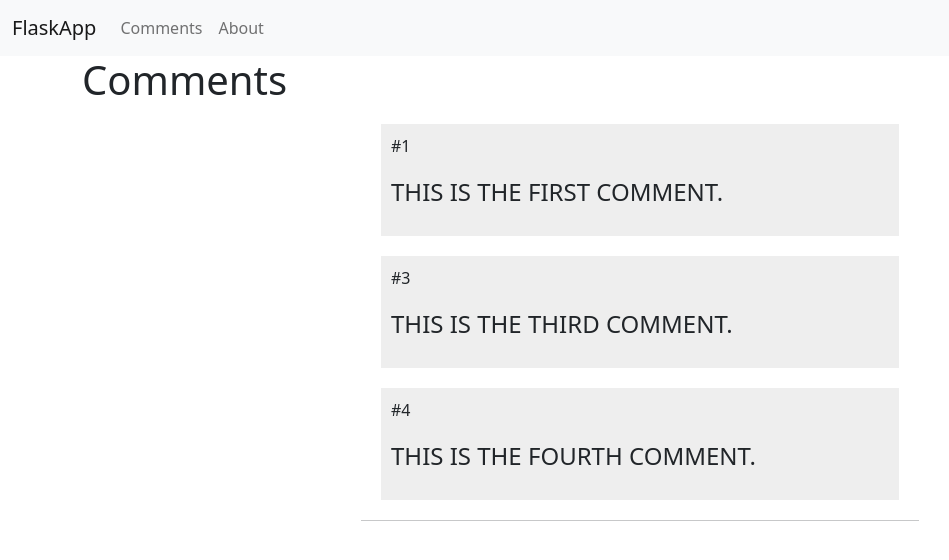
After one commit to ANDREIP211109/flask-bank-app, a Flask app: page /comments/ in a window 1280 px wide. The commit adds this page. Shown: the top 560 px of the page, without its empty margins (0-949 px from the left). Run offline with Flask 2, Linux system fonts and the light colour scheme.

Commit message:
update app.cpython-310.pyc, app.py and templates/index.html

```diff
--- a/app.py
+++ b/app.py
@@ -2,11 +2,20 @@ from flask import Flask, render_template
 
 app = Flask(__name__)
 
+@app.route('/')
+def hello():
+    return render_template('index.html')
 
-data={
-    'title': 'Bank'
-}
+@app.route('/comments/')
+def comments():
+    comments = ['This is the first comment.',
+                'This is the second comment.',
+                'This is the third comment.',
+                'This is the fourth comment.'
+                ]
 
-@app.route('/')
-def index():
-    return render_template('index.html', data=data)
+    return render_template('comments.html', comments=comments)
+
+@app.route('/about/')
+def about():
+    return render_template('about.html')
--- /dev/null
+++ b/templates/about.html
@@ -0,0 +1,6 @@
+{% extends 'base.html' %}
+
+{% block content %}
+    <h1>{% block title %} About {% endblock %}</h1>
+    <h3>FlaskApp is a Flask web application written in Python.</h3>
+{% endblock %}
--- /dev/null
+++ b/templates/base.html
@@ -0,0 +1,41 @@
+<!DOCTYPE html>
+<html lang="en">
+  <head>
+    <!-- Required meta tags -->
+    <meta charset="utf-8">
+    <meta name="viewport" content="width=device-width, initial-scale=1">
+
+    <!-- Bootstrap CSS -->
+    <link href="https://cdn.jsdelivr.net/npm/bootstrap@5.1.0/dist/css/bootstrap.min.css" rel="stylesheet" integrity="sha384-KyZXEAg3QhqLMpG8r+8fhAXLRk2vvoC2f3B09zVXn8CA5QIVfZOJ3BCsw2P0p/We" crossorigin="anonymous">
+
+    <title>{% block title %} {% endblock %} - FlaskApp</title>
+  </head>
+  <body>
+    <nav class="navbar navbar-expand-lg navbar-light bg-light">
+    <div class="container-fluid">
+        <a class="navbar-brand" href="{{ url_for('hello') }}">FlaskApp</a>
+        <button class="navbar-toggler" type="button" data-bs-toggle="collapse" data-bs-target="#navbarNav" aria-controls="navbarNav" aria-expanded="false" aria-label="Toggle navigation">
+        <span class="navbar-toggler-icon"></span>
+        </button>
+        <div class="collapse navbar-collapse" id="navbarNav">
+        <ul class="navbar-nav">
+            <li class="nav-item">
+              <a class="nav-link" href="{{ url_for('comments') }}">Comments</a>
+            </li>
+            <li class="nav-item">
+              <a class="nav-link" href="{{ url_for('about') }}">About</a>
+            </li>
+        </ul>
+        </div>
+    </div>
+    </nav>
+    <div class="container">
+        {% block content %} {% endblock %}
+    </div>
+
+    <!-- Optional JavaScript -->
+
+    <script src="https://cdn.jsdelivr.net/npm/bootstrap@5.1.0/dist/js/bootstrap.bundle.min.js" integrity="sha384-U1DAWAznBHeqEIlVSCgzq+c9gqGAJn5c/t99JyeKa9xxaYpSvHU5awsuZVVFIhvj" crossorigin="anonymous"></script>
+
+  </body>
+</html>
--- /dev/null
+++ b/templates/comments.html
@@ -0,0 +1,18 @@
+{% extends 'base.html' %}
+
+{% block content %}
+    <h1>{% block title %} Comments {% endblock %}</h1>
+    <div style="width: 50%; margin: auto">
+        {% for comment in comments %}
+            {% if loop.index != 2 %}
+                <div style="padding: 10px;
+                            background-color: #EEE;
+                            margin: 20px">
+                    <p>#{{ loop.index }}</p>
+                    <p style="font-size: 24px">{{ comment | upper }}</p>
+                </div>
+            {% endif %}
+        {% endfor %}
+        <hr>
+    </div>
+{% endblock %}
```
Also changed, not shown: templates/index.html (+6 -10 lines).
